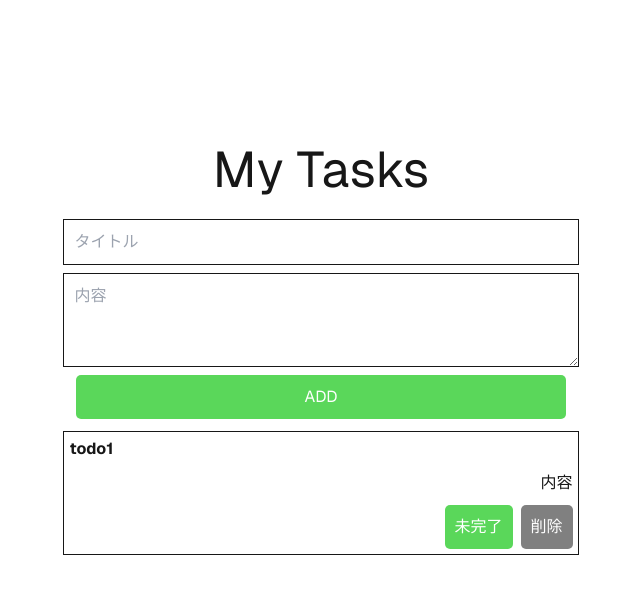
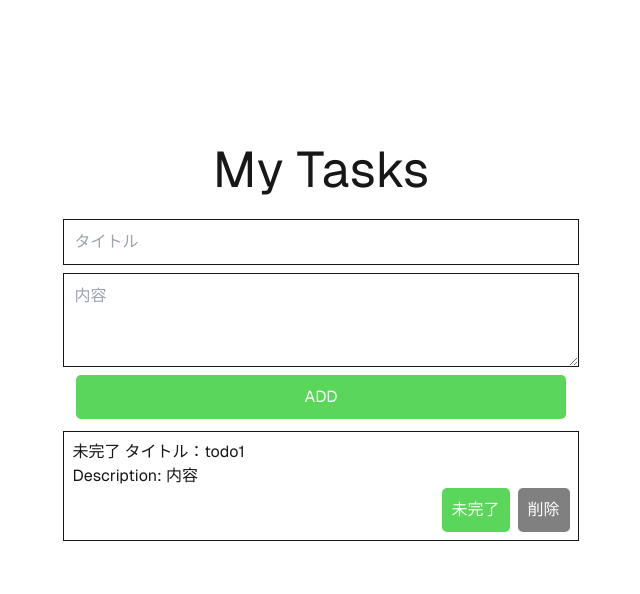
Before and after one commit to ka2yuki/todo-nextjs, a Next.js app: page / in a window 1280 px wide. Shown: the top 594 px of the page, without its empty margins (319-959 px from the left). Built offline with nearby package versions, Linux system fonts and the light colour scheme.

Commit message:
デザインあて：追加した内容エリアの部分

```diff
--- a/app/components/TodoList.tsx
+++ b/app/components/TodoList.tsx
@@ -19,14 +19,15 @@ export default function List() {
     };
 
     return (
-        <table>
-            <tbody>
+        <ul className="flex flex-col gap-3">
             {todos &&
                 todos.map((todo, i) => (
-                        <tr key={i}>
-                            <th>{todo.title}</th>
-                            <td>{todo.text}</td>
-                            <td>
+                    <li key={i} className="border border-current">
+                        <div className="flex flex-col items-start">
+                            <h3>{todo.complete ? "完了" : "未完了"} タイトル：{todo.title}</h3>
+                            <p>Description: {todo.text}</p>
+                        </div>
+                        <div className="flex justify-end gap-2">
                             <button style={btnStyle} onClick={() => completeTodo(i)}>
                                 {todo.complete ? "完了" : "未完了"}
                             </button>
@@ -35,11 +36,10 @@ export default function List() {
                                 onClick={() => removeTodo(i)}>
                                 削除
                             </button>
-                            </td>
-                        </tr>
+                        </div>
+                    </li>
                 ))
             }
-            </tbody>
-        </table>
+        </ul>
     )
 }
--- a/app/globals.css
+++ b/app/globals.css
@@ -34,33 +34,12 @@ form {
   width: 100%;
 }
 
-table {
+ul {
   width: 100%;
 }
 
-table tbody {
-  display: flex;
-  flex-direction: column;
-  gap: .5rem;
-  width: 100%;
-}
-
-table tr {
-  border: 1px solid;
-  display: flex;
-  flex-direction: column;
-  text-align: left;
-}
-
-table tr th,
-table tr td {
-  padding: 5px;
-}
-
-table tr td {
-  display: flex;
-  gap: .5rem;
-  justify-content: right;
+ul li {
+  padding: .5rem;
 }
 
 @media screen and (min-width: 1000px) {
--- a/app/styles/index.ts
+++ b/app/styles/index.ts
@@ -5,6 +5,12 @@ export const h1Style = {
     margin: "0px auto",
     fontSize: "50px",
 };
+export const listStyle = {
+    display: "flex",
+    flexDirection: "column",
+    gap: ".5rem",
+    width: "100%"
+}
 
 export const inputStyle = {
     padding: "10px",
```
Lines whose indentation alone changed are shown as unchanged.
